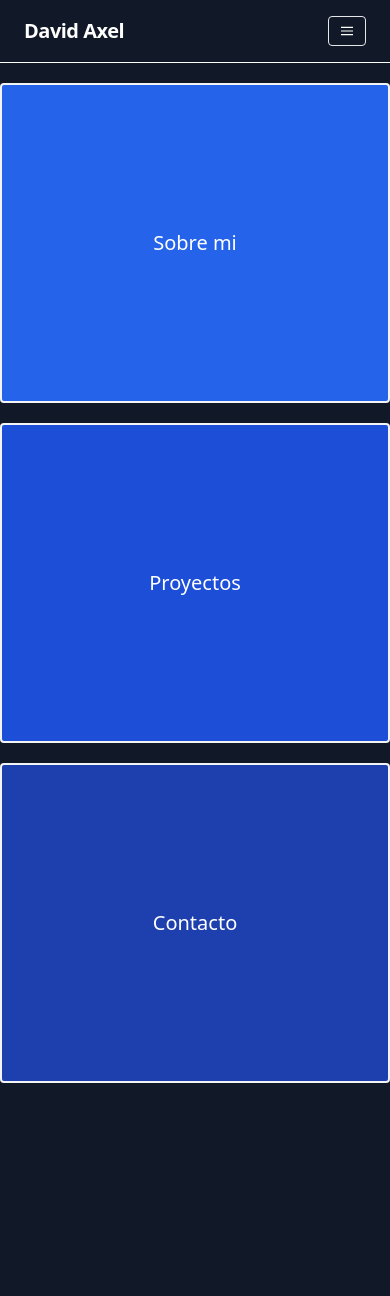
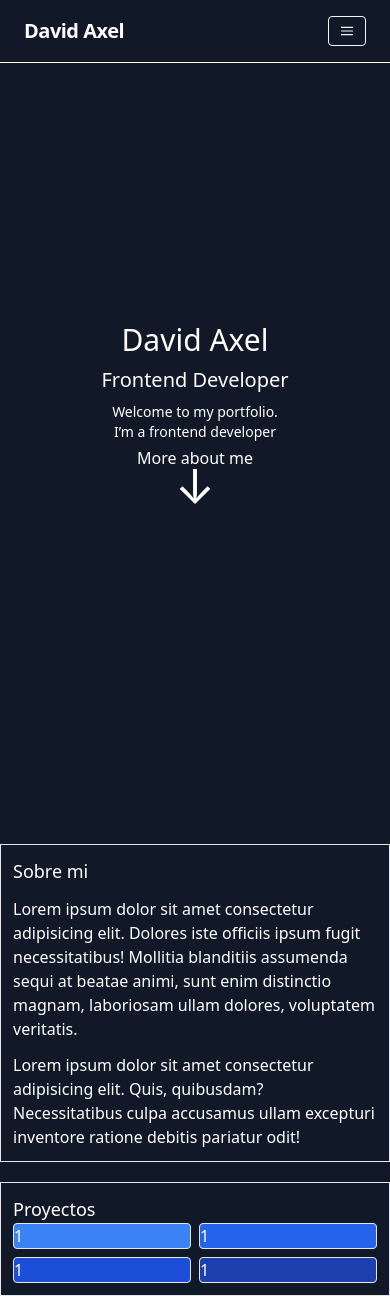
Before and after one commit to davidaxel121/tailwind-portfolio, a website: page public/index.html in a window 390 px wide. Before the commit the page ends 1103 px from the top, so only its background shows below. Drawn offline with Linux system fonts and the light colour scheme.

Commit message:
Adding hero, about me and projects sections

```diff
--- a/public/index.html
+++ b/public/index.html
@@ -7,14 +7,16 @@
 	<meta name="viewport" content="width=device-width, initial-scale=1.0">
 	<meta name="description" content="David Axel Portafolio">
 	<meta name="robots" content="index, follow">
-	<link rel="stylesheet" href="./final-styles.css">
+	<link rel="stylesheet" href="./css/tailwind-styles.css">
+	<link rel="stylesheet" href="./css/index.css">
 	<script src="./scripts/main.js"></script>
 	<title>David Axel Portafolio</title>
 </head>
 
 <body class="bg-gray-100 dark:bg-gray-900">
 
-	<nav class="flex items-center justify-between flex-wrap bg-teal px-6 py-4 dark:text-white border-b border-gray-400 dark:border-white">
+	<span class="fixed top-0 w-full z-50">
+		<nav class="flex items-center justify-between flex-wrap bg-teal px-6 py-4 bg-gray-100 dark:text-white border-b border-gray-400 dark:border-white dark:bg-gray-900">
 			<div class="flex items-center flex-no-shrink mr-6">
 				<!-- <svg class="h-8 w-8 mr-2" width="54" height="54" viewBox="0 0 54 54" xmlns="http://www.w3.org/2000/svg">
 					<path
@@ -25,9 +27,9 @@
 
 			<div class="block sm:hidden">
 				<button
-				class="flex items-center px-3 py-2 border rounded text-teal-lighter border-teal-light hover:text-white hover:border-white"
+					class="flex items-center px-3 py-2 border border-gray-900 dark:border-gray-100 rounded text-teal-lighter border-teal-light text-black dark:text-gray-100 hover:text-white hover:border-white"
 					onclick="openOrCloseNavbar()">
-				<svg class="h-3 w-3 fill-current text-white" viewBox="0 0 20 20" xmlns="http://www.w3.org/2000/svg">
+					<svg class="h-3 w-3 fill-current " viewBox="0 0 20 20" xmlns="http://www.w3.org/2000/svg">
 						<title>Menu</title>
 						<path d="M0 3h20v2H0V3zm0 6h20v2H0V9zm0 6h20v2H0v-2z" />
 					</svg>
@@ -36,41 +38,68 @@
 
 			<div class="w-full hidden flex-grow sm:flex sm:items-center sm:w-auto" id="navbarElements">
 				<div class="text-sm sm:text-base sm:flex sm:flex-grow sm:justify-end">
-				<a href="#" class="block mt-4 sm:inline-block sm:mt-1 text-teal-lighter hover:text-white mr-4">
+					<a href="#" class="block mt-4 sm:inline-block sm:mt-1 text-teal-lighter hover:text-blue-500 dark:hover:text-gray-100 mr-4">
 						About me
 					</a>
-				<a href="#" class="block mt-4 sm:inline-block sm:mt-1 text-teal-lighter hover:text-white mr-4">
+					<a href="#" class="block mt-4 sm:inline-block sm:mt-1 text-teal-lighter hover:text-blue-500 dark:hover:text-gray-100 mr-4">
 						Projects
 					</a>
-				<a href="#" class="block mt-4 sm:inline-block sm:mt-1 text-teal-lighter hover:text-white mr-4">
+					<a href="#" class="block mt-4 sm:inline-block sm:mt-1 text-teal-lighter hover:text-blue-500 dark:hover:text-gray-100 mr-4">
 						Contact
 					</a>
 
-				<button class="block mt-4 sm:inline-block sm:mt-0 dark:text-white border border-1 border-gray-100 rounded mt-4 p-1" onclick="toggleDarkMode()">Dark
+					<button class="block sm:inline-block sm:mt-0 border border-gray-900 dark:border-gray-100 text-gray-900 dark:text-white hover:border-4 rounded mt-4 p-1" onclick="toggleDarkMode()">Dark
 						Mode</button>
 				</div>
-			<!-- <div>
-				<a href="#"
-					class="inline-block text-sm px-4 py-2 leading-none border rounded text-white border-white hover:border-transparent hover:text-teal hover:bg-white mt-4 lg:mt-0">Download</a>
-			</div> -->
 			</div>
 		</nav>
+	</span>
 
-	<main class="container mx-auto text-black dark:text-white mt-5">
 
-		<section class=" bg-blue-300 dark:bg-blue-600 border-2 border-gray-900 dark:border-gray-100 rounded p-2 mt-5 h-80 flex items-center justify-center">
-			<span class="text-xl">Sobre mi</span>
+	<main class="container mx-auto text-black dark:text-white">
+
+		<section class="min-h-screen flex flex-wrap justify-center content-center" id="hero">
+			<div class="flex-initial text-center">
+				<h1 class="text-3xl">David Axel</h1>
+
+				<h2 class="text-xl mt-2">Frontend Developer</h2>
+
+				<p class="text-sm mt-2">Welcome to my portfolio.</p>
+				<p class="text-sm">I’m a frontend developer</p>
+
+				<p class="mt-1">More about me</p>
+
+				<a href="#about-me" class="focus:outline-none text-5xl">
+					<div class="animate-bounce mt-1">
+						&#x2193;
+					</div>
+				</a>
+			</div>
 		</section>
 
-		<section class=" bg-blue-400 dark:bg-blue-700 border-2 border-gray-900 dark:border-gray-100 rounded p-2 mt-5 h-80 flex items-center justify-center">
-			<span class="text-xl">Proyectos</span>
+		<section class="border p-3" id="about-me">
+			<h2 class="text-lg">Sobre mi</h2>
+
+			<p class="mt-3">Lorem ipsum dolor sit amet consectetur adipisicing elit. Dolores iste officiis ipsum fugit necessitatibus! Mollitia blanditiis assumenda sequi at beatae animi, sunt enim distinctio magnam, laboriosam ullam dolores, voluptatem veritatis.</p>
+			<p class="mt-3">Lorem ipsum dolor sit amet consectetur adipisicing elit. Quis, quibusdam? Necessitatibus culpa accusamus ullam excepturi inventore ratione debitis pariatur odit!</p>
 		</section>
 
-		<section class=" bg-blue-500 dark:bg-blue-800 border-2 border-gray-900 dark:border-gray-100 rounded p-2 mt-5 mb-5 h-80 flex items-center justify-center">
-			<span class="text-xl">Contacto</span>
+		<section class="border p-3 mt-5" id="projects">
+			<h2 class="text-lg">Proyectos</h2>
+
+			<div class="grid grid-cols-2 grid-rows-2 gap-2">
+				<div class="border rounded bg-blue-500">1</div>
+				<div class="border rounded bg-blue-600">1</div>
+				<div class="border rounded bg-blue-700">1</div>
+				<div class="border rounded bg-blue-800">1</div>
+			</div>
 		</section>
 
 	</main>
+
+	<footer>
+
+	</footer>
 </body>
 
 </html>
```
Also changed, not shown: public/css/index.css (added), public/css/tailwind-styles.css. Lines whose indentation alone changed are shown as unchanged.
